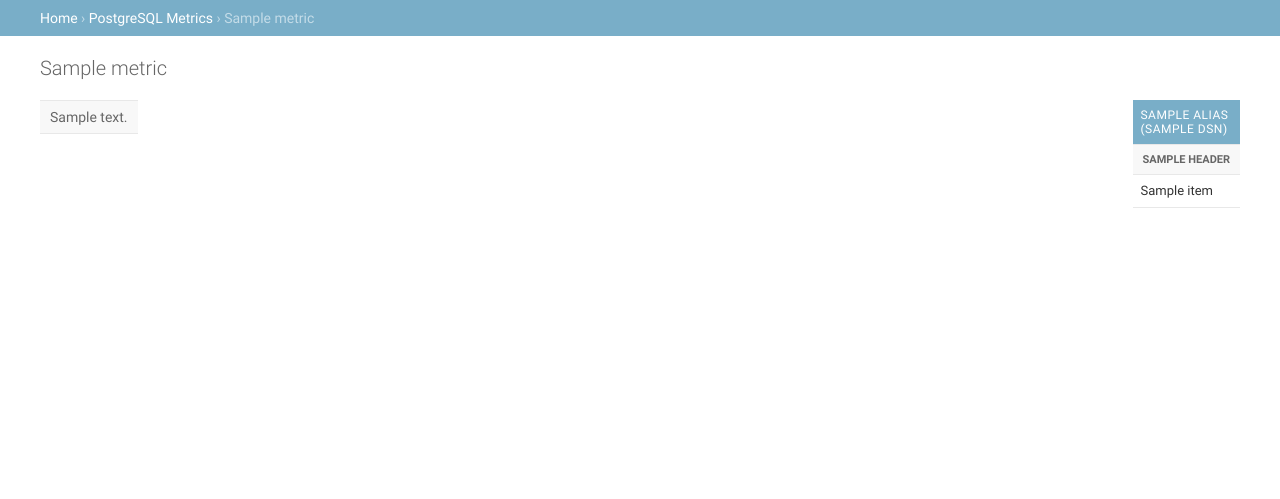
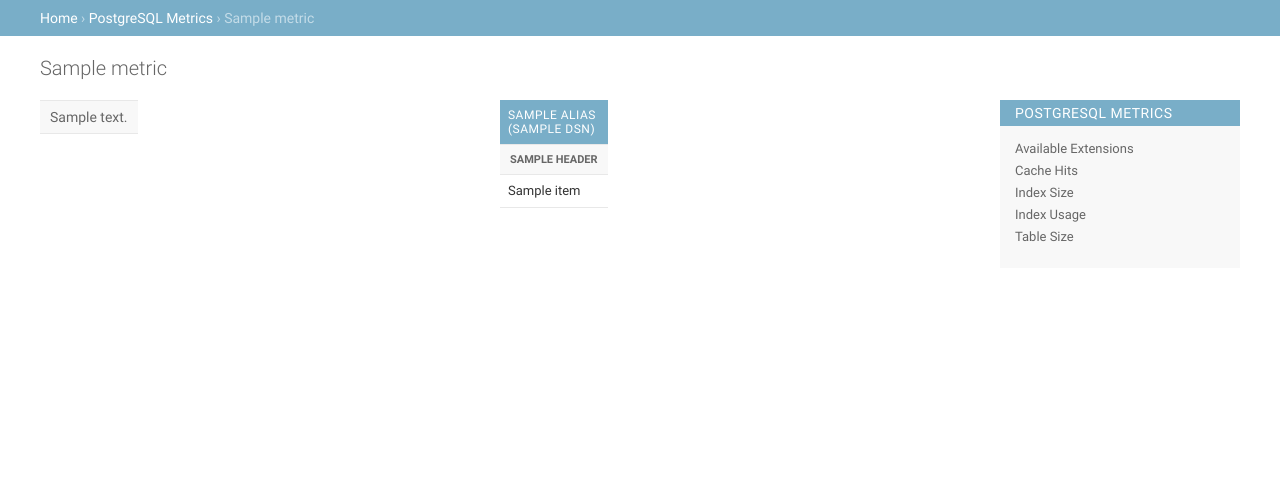
Before and after one commit to django-postgres-metrics/django-postgres-metrics, a Django app: template postgres_metrics/templates/postgres_metrics/table.html in a window 1280 px wide. Shown: the part 48-547 px from the top of the page. Run offline with Django 3.2, Linux system fonts and the light colour scheme; the template is opened without the code that fills it: most values are stand-ins (such as "Sample title", 1, 10 or a date in 2020); some libraries are stand-ins or nearby versions.

Commit message:
Show a list of all installed metrics on a metric's detail view

```diff
--- a/postgres_metrics/templates/admin/index.html
+++ b/postgres_metrics/templates/admin/index.html
@@ -21,8 +21,8 @@
                 {% for metric in postgres_metrics %}
                 {% url "postgres-metrics:show" name=metric.slug as metric_url %}
                 <tr>
-                    <th scope="row"><a href="{{ metric_url }}">{{ metric.label }}</a></th>
-                    <td><a href="{{ metric_url }}" class="viewlink">{% trans 'Show' %}</a></td>
+                    <th scope="row"><a href="{{ metric_url }}" title="{{ metric.label }}">{{ metric.label }}</a></th>
+                    <td><a href="{{ metric_url }}" class="viewlink" title="{{ metric.label }}">{% trans 'Show' %}</a></td>
                 </tr>
                 {% endfor %}
             </tbody>
--- a/postgres_metrics/templates/postgres_metrics/table.html
+++ b/postgres_metrics/templates/postgres_metrics/table.html
@@ -23,11 +23,25 @@
 <h1>{{ metric.label }}</h1>
 <div id="content-main">
     {% for result in results %}
-    <div class="module" id="changelist">
-        {% if forloop.first and metric.description %}
-        <div id="toolbar">
-            {{ metric.description|safe }}
-        </div>
+    <div class="module filtered" id="changelist">
+        {% if forloop.first %}
+            {% if metric.description %}
+            <div id="toolbar">
+                {{ metric.description|safe }}
+            </div>
+            {% endif %}
+            <div id="changelist-filter">
+                <h2>{% trans 'PostgreSQL Metrics' %}</h2>
+                {% get_postgres_metrics as postgres_metrics %}
+                <ul>
+                    {% for iter_metric in postgres_metrics %}
+                    {% url "postgres-metrics:show" name=iter_metric.slug as metric_url %}
+                        <li{% if metric.slug == iter_metric.slug %} class="selected"{% endif %}>
+                            <a href="{{ metric_url }}" title="{{ iter_metric.label }}">{{ iter_metric.label }}</a>
+                        </li>
+                    {% endfor %}
+                </ul>
+            </div>
         {% endif %}
         <div class="results">
             <table id="result_list">
```
Also changed, not shown: tests/test_views.py (+21 -2 lines).
